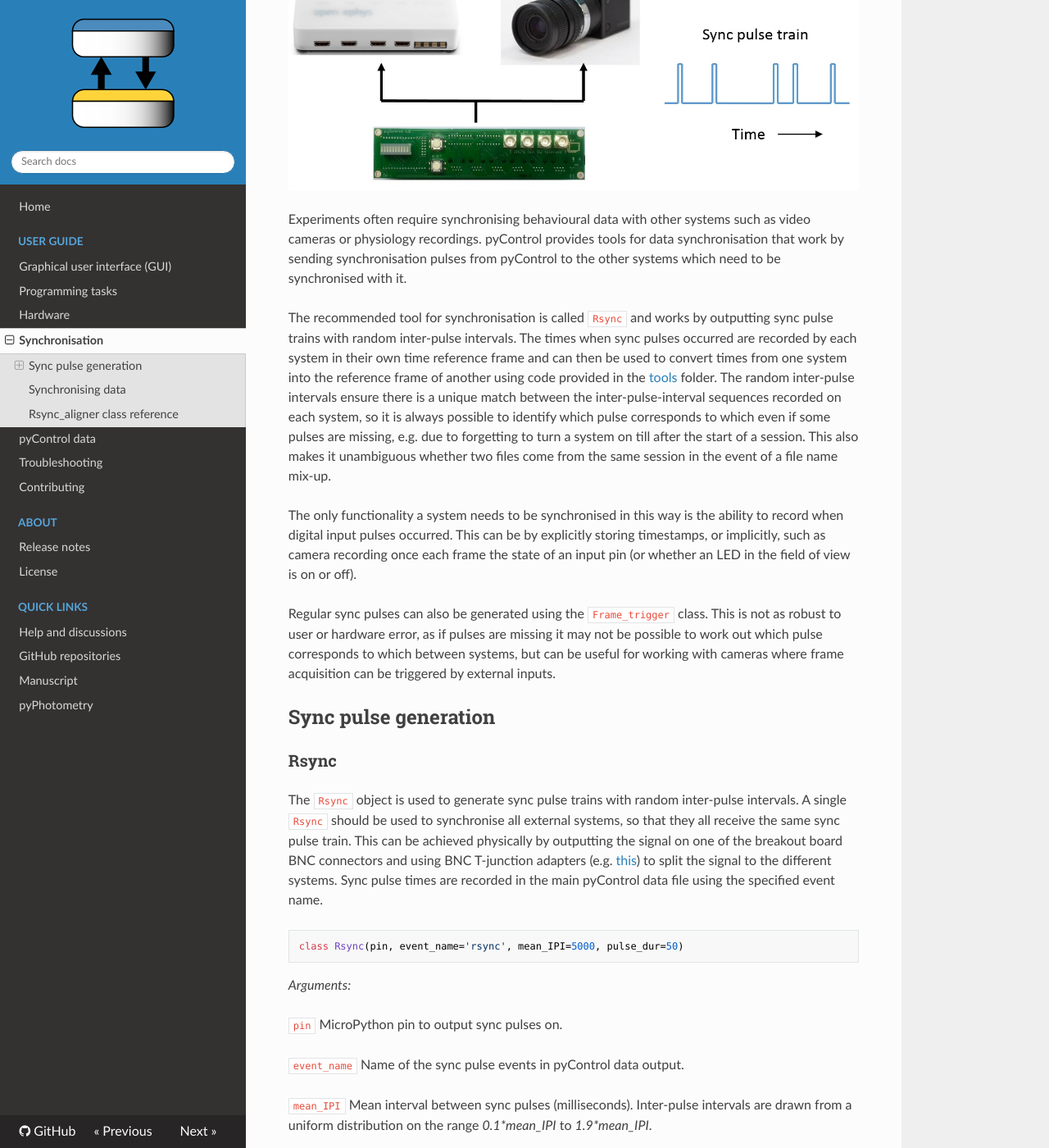
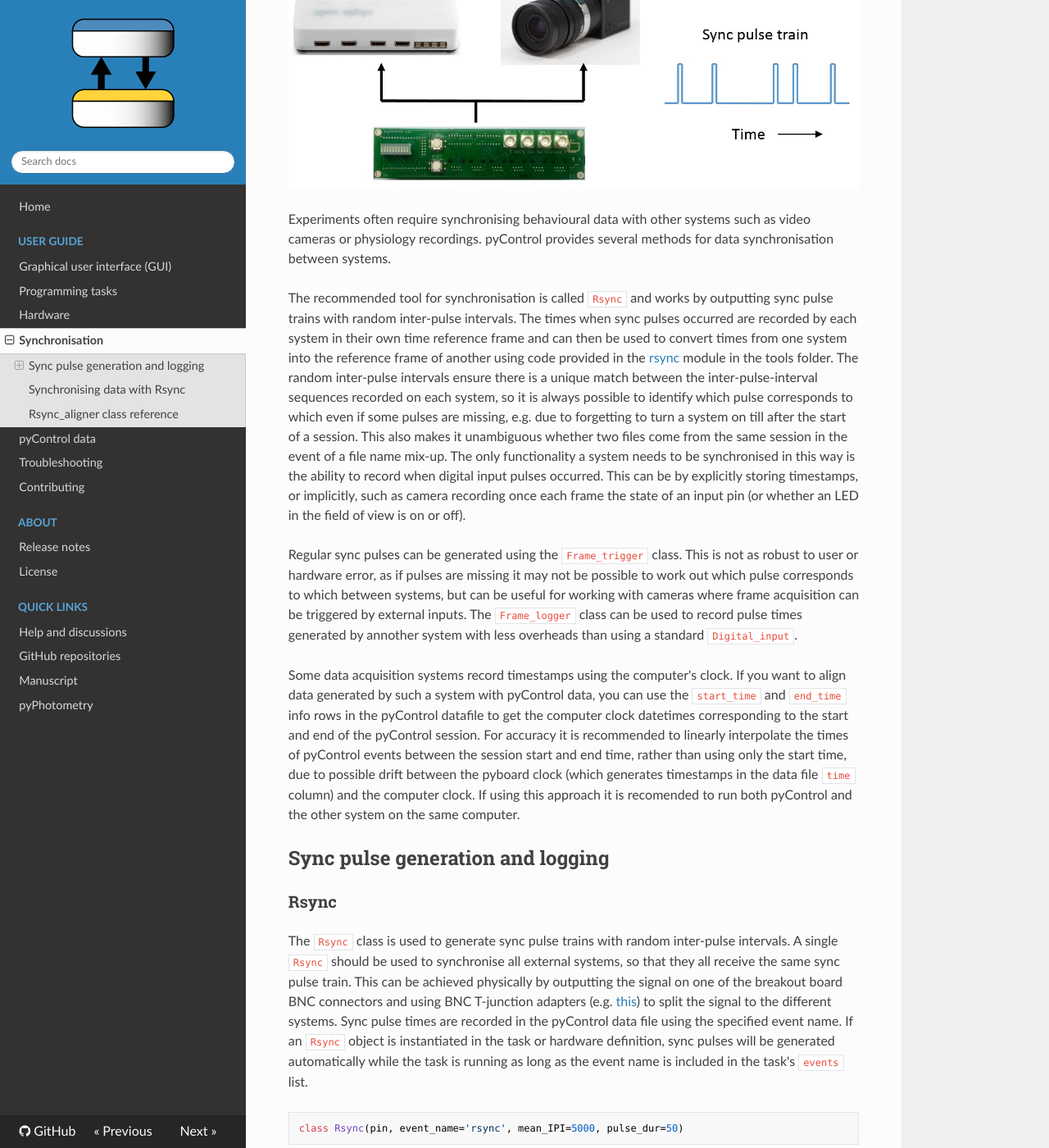
Before and after one commit to pyControl/docs, an MkDocs documentation site: the page built from docs/user-guide/synchronisation.md, in a window 1280 px wide and 1400 px high, scrolled down 247 px. Shown: the whole window at 82% size. Built offline with MkDocs 1.6.1, drawn with Linux system fonts in a browser that asks for light colours; nearby versions of some CDN libraries; some of the changed text lies outside the part shown.

````diff
--- a/docs/user-guide/synchronisation.md
+++ b/docs/user-guide/synchronisation.md
@@ -2,19 +2,19 @@
 
 ![sync diagram](../media/hardware/sync-diagram.jpg)
 
-Experiments often require synchronising behavioural data with other systems such as video cameras or physiology recordings.  pyControl provides tools for data synchronisation that work by sending synchronisation pulses from pyControl to the other systems which need to be synchronised with it.
+Experiments often require synchronising behavioural data with other systems such as video cameras or physiology recordings.  pyControl provides several methods for data synchronisation between systems.
 
-The recommended tool for synchronisation is called `Rsync` and works by outputting sync pulse trains with random inter-pulse intervals. The times when sync pulses occurred are recorded by each system in their own time reference frame and can then be used to convert times from one system into the reference frame of another using code provided in the [tools](https://github.com/pyControl/code/tree/master/tools) folder.  The random inter-pulse intervals ensure there is a unique match between the inter-pulse-interval sequences recorded on each system, so it is always possible to identify which pulse corresponds to which even if some pulses are missing, e.g. due to forgetting to turn a system on till after the start of a session.  This also makes it unambiguous whether two files come from the same session in the event of a file name mix-up.
+The recommended tool for synchronisation is called `Rsync` and works by outputting sync pulse trains with random inter-pulse intervals. The times when sync pulses occurred are recorded by each system in their own time reference frame and can then be used to convert times from one system into the reference frame of another using code provided in the [rsync](https://github.com/pyControl/code/blob/master/tools/rsync.py) module in the tools folder.  The random inter-pulse intervals ensure there is a unique match between the inter-pulse-interval sequences recorded on each system, so it is always possible to identify which pulse corresponds to which even if some pulses are missing, e.g. due to forgetting to turn a system on till after the start of a session.  This also makes it unambiguous whether two files come from the same session in the event of a file name mix-up. The only functionality a system needs to be synchronised in this way is the ability to record when digital input pulses occurred.  This can be by explicitly storing timestamps, or implicitly, such as camera recording once each frame the state of an input pin (or whether an LED in the field of view is on or off).
 
-The only functionality a system needs to be synchronised in this way is the ability to record when digital input pulses occurred.  This can be by explicitly storing timestamps, or implicitly, such as camera recording once each frame the state of an input pin (or whether an LED in the field of view is on or off).
+Regular sync pulses can be generated using the `Frame_trigger` class.  This is not as robust to user or hardware error, as if pulses are missing it may not be possible to work out which pulse corresponds to which between systems, but can be useful for working with cameras where frame acquisition can be triggered by external inputs. The `Frame_logger` class can be used to record pulse times generated by annother system with less overheads than using a standard `Digital_input`.
 
-Regular sync pulses can also be generated using the `Frame_trigger` class.  This is not as robust to user or hardware error, as if pulses are missing it may not be possible to work out which pulse corresponds to which between systems, but can be useful for working with cameras where frame acquisition can be triggered by external inputs.
+Some data acquisition systems record timestamps using the computer's clock.  If you want to align data generated by such a system with pyControl data, you can use the `start_time` and `end_time` info rows in the pyControl datafile to get the computer clock datetimes corresponding to the start and end of the pyControl session.  For accuracy it is recommended to linearly interpolate the times of pyControl events between the session start and end time, rather than using only the start time, due to possible drift between the pyboard clock (which generates timestamps in the data file `time` column) and the computer clock. If using this approach it is recomended to run both pyControl and the other system on the same computer.
 
-## Sync pulse generation
+## Sync pulse generation and logging
 
 ### Rsync
 
- The `Rsync` object is used to generate sync pulse trains with random inter-pulse intervals.  A single `Rsync` should be used to synchronise all external systems, so that they all receive the same sync pulse train.  This can be achieved physically by outputting the signal on one of the breakout board BNC connectors and using BNC T-junction adapters (e.g. [this](https://cpc.farnell.com/pro-signal/psg08505/connector-bnc-t-50ohm/dp/CN21058)) to split the signal to the different systems. Sync pulse times are recorded in the main pyControl data file using the specified event name.
+ The `Rsync` class is used to generate sync pulse trains with random inter-pulse intervals.  A single `Rsync` should be used to synchronise all external systems, so that they all receive the same sync pulse train.  This can be achieved physically by outputting the signal on one of the breakout board BNC connectors and using BNC T-junction adapters (e.g. [this](https://cpc.farnell.com/pro-signal/psg08505/connector-bnc-t-50ohm/dp/CN21058)) to split the signal to the different systems. Sync pulse times are recorded in the pyControl data file using the specified event name.  If an `Rsync` object is instantiated in the task or hardware definition, sync pulses will be generated automatically while the task is running as long as the event name is included in the task's `events` list.
 
 ```python
 class Rsync(pin, event_name='rsync', mean_IPI=5000, pulse_dur=50)
@@ -60,7 +58,35 @@ Arguments:
 frame_trigger = Frame_trigger(pin=board.BNC_2, pulse_rate=60) # Instantiate Frame_trigger on breakout board BNC_2
 ```
 
-## Synchronising data
+### Frame_logger
+
+The `Frame_logger` can be used to record the times of sync pulses generated by annother system.  The differences between the `Frame_logger` and a standard `Digital_input` are:
+
+- Events generated by the `Frame_logger` are recorded in the data log but not processed by the task state machine, reducing load on the pyboard.
+- A `decimate` argument can be used to only log one in every *n* events, useful with inputs that generate pulses at high rates.
+- Events recorded by the `Frame_logger` have a `sync` rather than `input` subtype (see [pyControl data](pycontrol-data.md)).
+
+```python
+class Frame_logger(pin, rising_event, decimate=False, pull=None)
+```
+
+*Arguments:*
+
+`pin` MicroPython pin to use
+
+`rising_event` Name of event triggered on rising edges.
+
+`decimate` Set to *n* to only generate one event every *n* pulses.
+
+`pull` Set to `'up'` or `'down'` to enable internal pullup or pulldown resistor.
+
+*Example usage:*
+
+```python
+frame_logger = Frame_logger(pin=board.BNC_2, rising_event="camera_frame") # Instantiate Frame_logger on breakout board BNC_2
+```
+
+## Synchronising data with Rsync
 
 The [rsync](https://github.com/pyControl/code/blob/master/tools/rsync.py) module in the tools folder can be used in Python to convert event times from one hardware system's reference frame to that of another system by using sync pulse times generated by the `Rsync` object recorded on both systems.  To illustrate this, assume we have an array of sync pulse times recorded by pyControl called `pulse_times_pycontrol` and an array of sync pulse times recorded by an ephys system called `pulse_times_ephys`.  We also have an array of spike times recorded by the ephys system called `spike_times_ephys` which we want to convert into the reference frame of the pyControl data.  We first instantiate an *Rsync_aligner* object using the pulse times recorded by both systems:
 
@@ -140,12 +166,12 @@ class Rsync_aligner(pulse_times_A, pulse_times_B, units_A='auto', units_B='auto'
 *Methods:*
 
 ```python
-Rsync_aligner.A_to_B(event_times_A)
+Rsync_aligner.A_to_B(event_times_A, extrapolate=True)
 ```
-Convert a set of event times recorded by system A into the time reference frame of system B.
+Convert a set of event times recorded by system A into the time reference frame of system B.  If `extrapolate` is set to `False` then any `event_times_A` before the first matched sync pulse or after the last matched sync pulse will be converted to `NaN`, if extrapolate is `True` then the corresponding times in B reference frame will be estimated by linear extrapolation from the closest matched pulse time.
 
 ```python
-Rsync_aligner.B_to_A(event_times_B)
+Rsync_aligner.B_to_A(event_times_B, extrapolate=True)
 ```
 Convert a set of event times recorded by system B into the time reference frame of system A.
 
````
Also changed, not shown: other parts of docs/user-guide/synchronisation.md (+1 -3 lines), docs/about/release-notes.md (+2 -2 lines), docs/user-guide/hardware.md (+2 -4 lines), docs/user-guide/programming-tasks.md (+14 -14 lines), docs/user-guide/pycontrol-data.md (+15 -20 lines).
